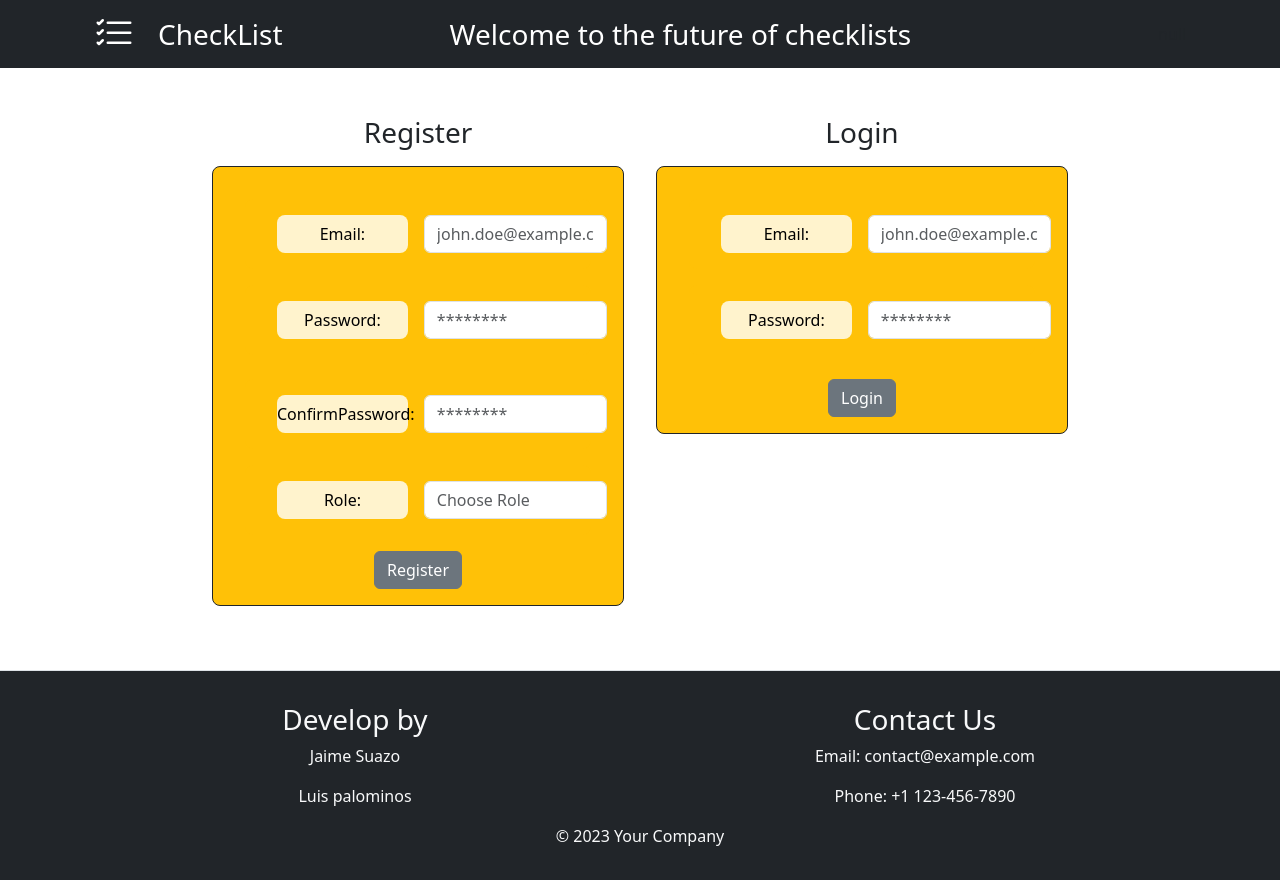
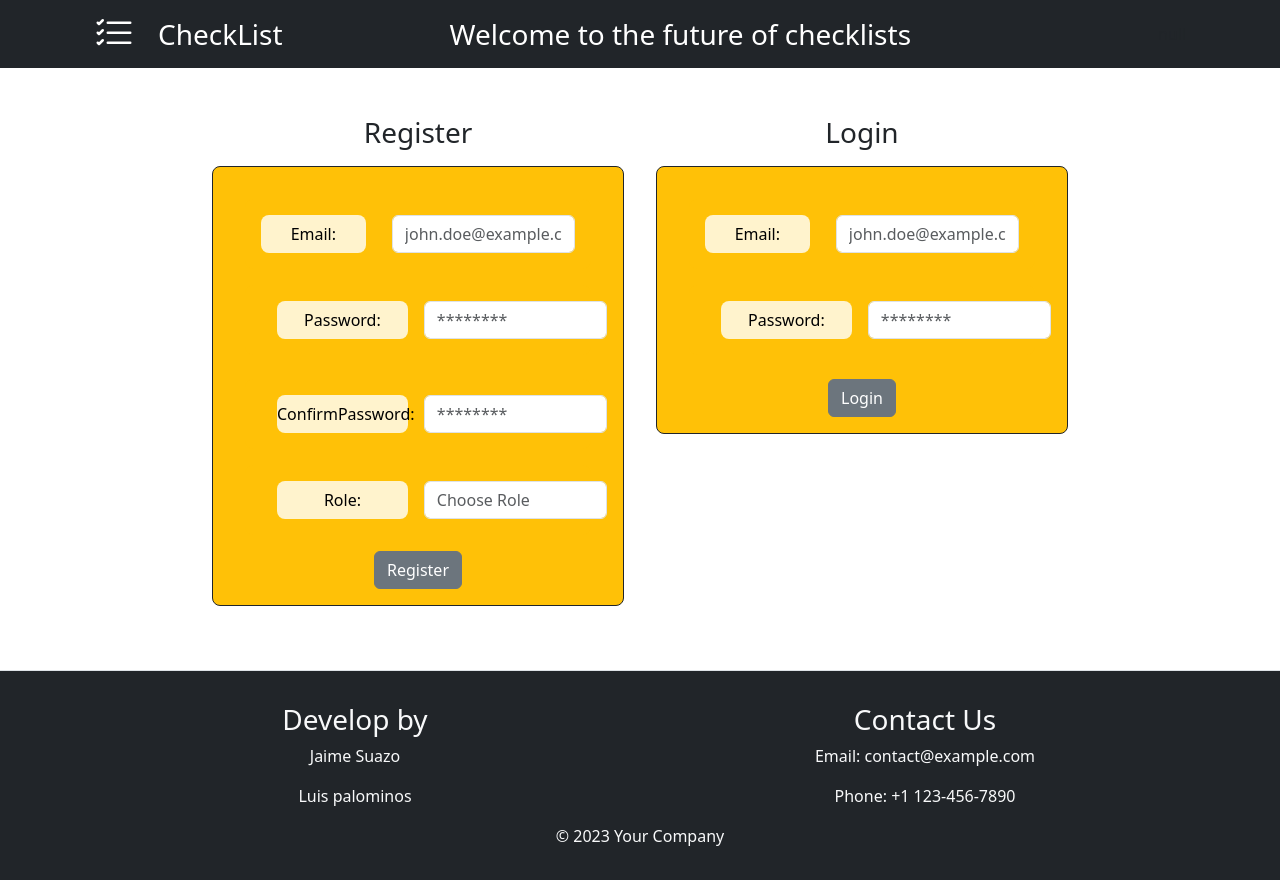
Before and after one commit to suazojaime/checklistlistapp, a React (Create React App) app in the folder client/: page / in a window 1280 px wide. Built offline with nearby package versions, Linux system fonts and the light colour scheme; no server answers.

Commit message:
more fixing UI logreg forms (column spacing)

```diff
--- a/client/src/components/UserForm.component.js
+++ b/client/src/components/UserForm.component.js
@@ -122,8 +122,8 @@ const UserForm = (props) => {
       </h3>
       <form onSubmit={handleOnSubmitRegistration} className="bg-warning border border-dark rounded-3 m-3 fs-6 p-3" >
         {/* II) Email Field */}
-        <div className="d-flex bg-warning m-3 p-3 text-black rounded-3">
-          <label htmlFor="email" className="col-sm-5 col-form-label rounded-3 bg-warning-subtle mx-3" >
+        <div className="d-flex bg-warning m-3 p-3 text-black rounded-3 justify-content-between">
+          <label htmlFor="email" className="col-sm-4 col-form-label rounded-3 bg-warning-subtle" >
             Email:
           </label>
           <div className="col-sm-7">
```
